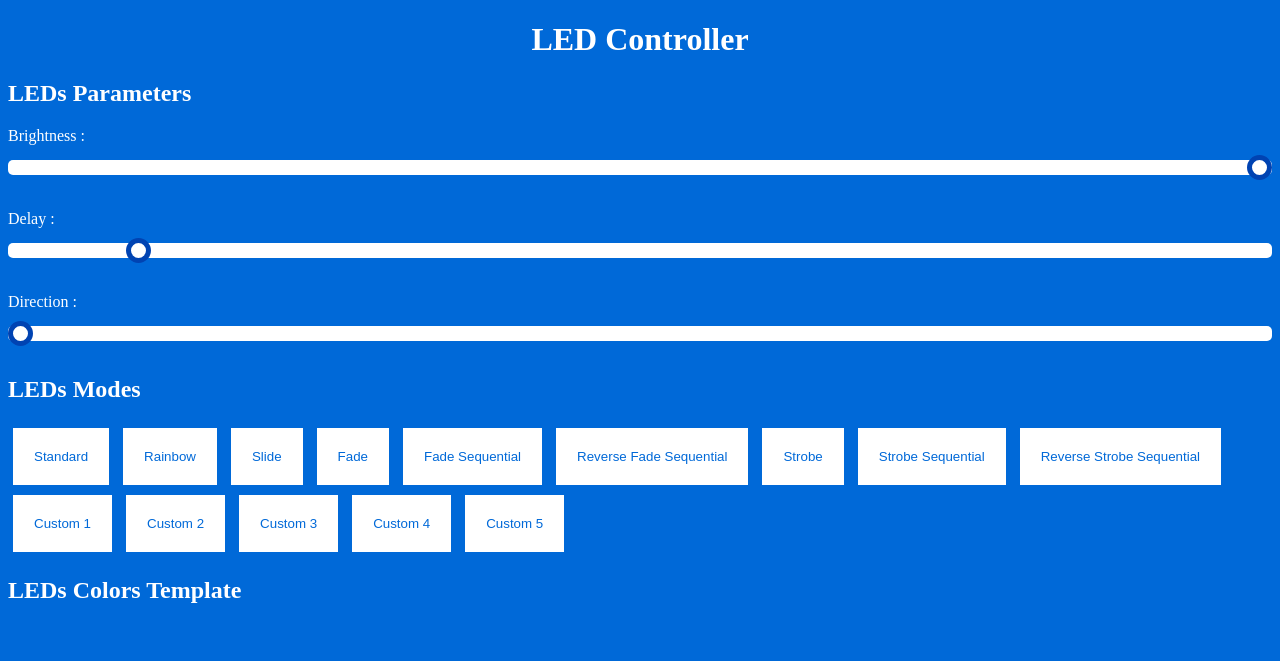
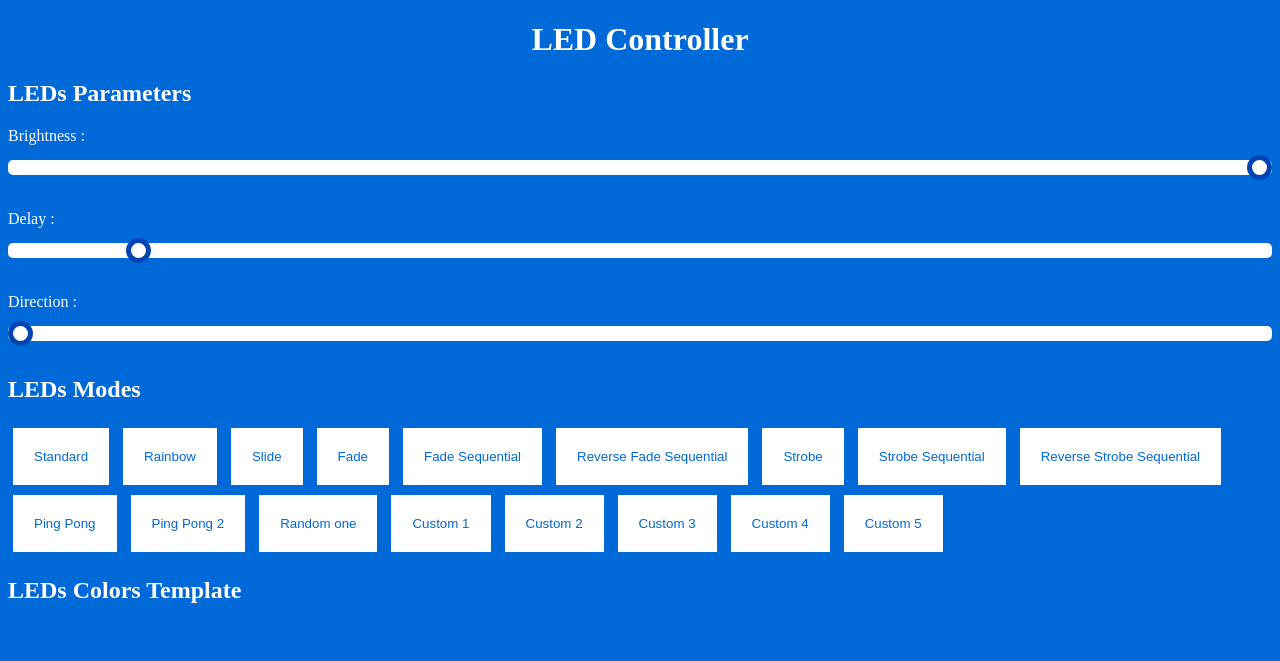
Before and after one commit to Inglebard/arduino-webserverled, a plain HTML site: page data/index.html in a window 1280 px wide. Shown: the top 661 px of the page. Drawn offline with Linux system fonts and the light colour scheme.

Commit message:
modified:   arduino-webserverled.ino 	modified:   data/index.html

```diff
--- a/data/index.html
+++ b/data/index.html
@@ -73,6 +73,15 @@
 				</div>
 				<div class="mode_selector_wrapper">
 					<button class="mode_selector" data-real_value="REVERSE_STROBE_SEQUENTIAL">Reverse Strobe Sequential</button>
+				</div>
+				<div class="mode_selector_wrapper">
+					<button class="mode_selector" data-real_value="PINGPONG">Ping Pong</button>
+				</div>
+				<div class="mode_selector_wrapper">
+					<button class="mode_selector" data-real_value="PINGPONG2">Ping Pong 2</button>
+				</div>
+				<div class="mode_selector_wrapper">
+					<button class="mode_selector" data-real_value="RANDOM_ONE">Random one</button>
 				</div>
 				<div class="mode_selector_wrapper">
 					<button class="mode_selector" data-real_value="CUSTOM_1">Custom 1</button>
```
Also changed, not shown: 1 other file.
